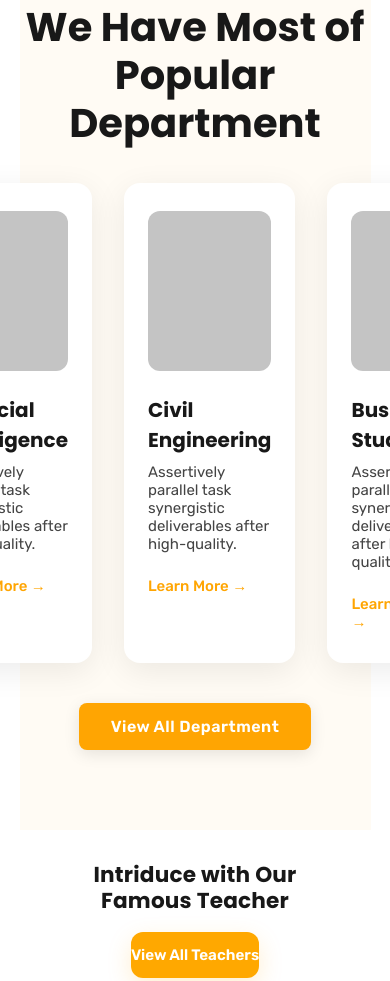
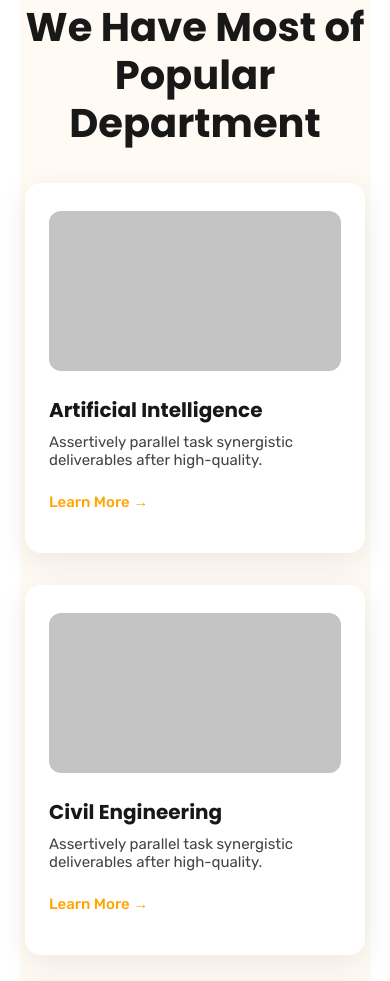
Before and after one commit to Preecha-Sayang/Education-minipro, a plain HTML site: page index.html in a window 390 px wide. Shown: the part 3686-4667 px from the top of the page. Drawn offline with Linux system fonts and the light colour scheme.

Commit message:
style: enhance card layout for mobile responsiveness

```diff
--- a/style.css
+++ b/style.css
@@ -1109,4 +1109,12 @@ footer {
   font-size: 14px;
   color: #B3B3B3;
   text-align: center;
+}@media only screen and (max-width: 768px){
+  .card-box{
+    display: flex;
+    flex-direction: column;
+    justify-items: center;
+    align-items: center;
+
+  }
 }
```
